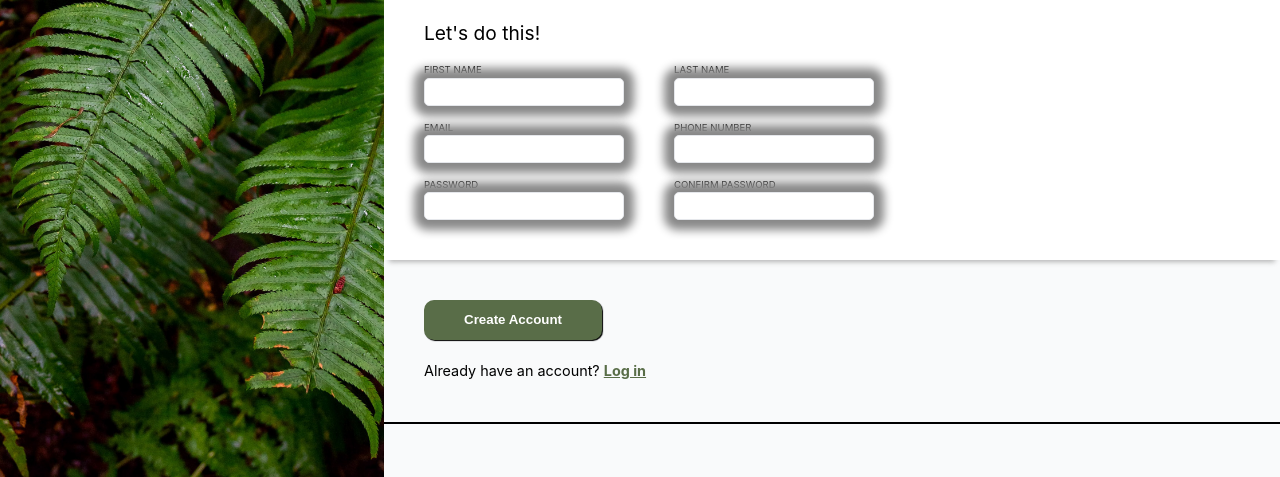
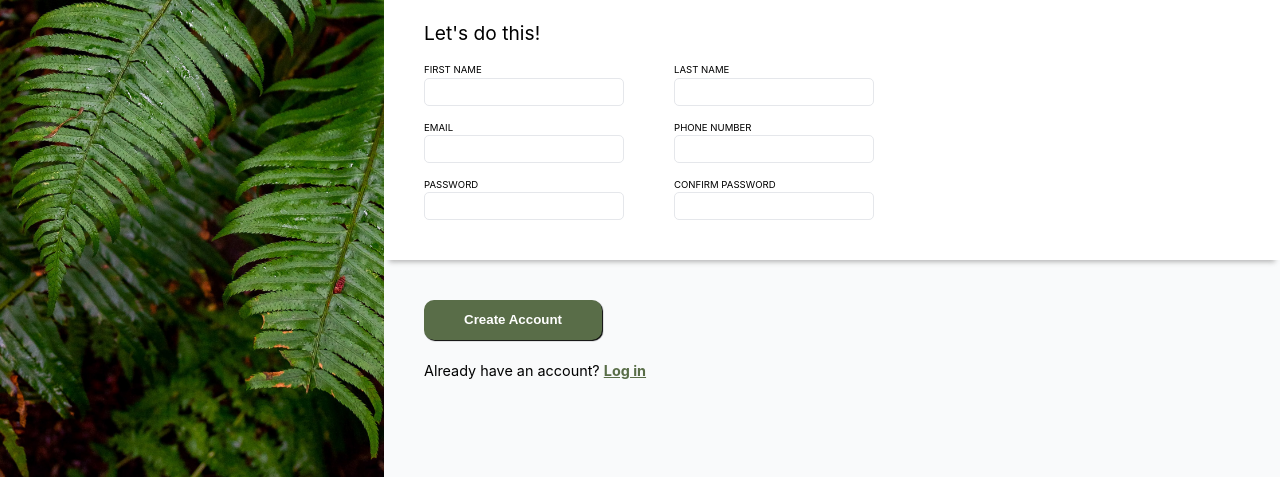
Before and after one commit to mjsilva/odin-signup-form, a plain HTML site: page index.html in a window 1280 px wide. Shown: the part 323-800 px from the top of the page. Drawn offline with Linux system fonts and the light colour scheme.

Commit message:
Fix wild drop shadows

```diff
--- a/main.css
+++ b/main.css
@@ -84,7 +84,6 @@ body {
 
 form {
   margin-top: 20px;
-  box-shadow: 0 2px black;
 }
 
 form p {
@@ -102,7 +101,6 @@ form input {
   padding: 3px 10px;
   border: 1px solid #e5e7eb;
   border-radius: 5px;
-  box-shadow: 0 0 10px 10px #888;
 }
 
 input.password-confirmation-error {
```
